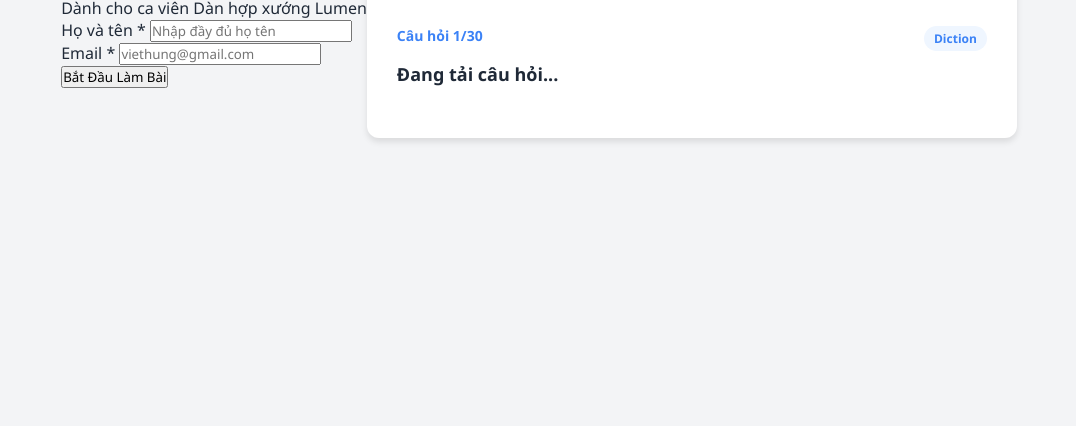
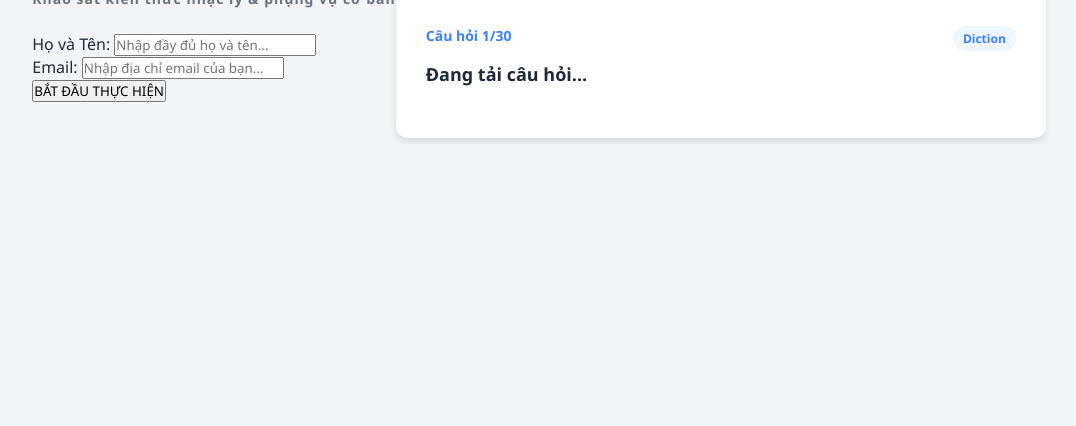
Before and after one commit to adminlumen-web/lumen-quiz, a plain HTML site: page index.html in a window 1280 px wide. Shown: the part 374-800 px from the top of the page, without its empty margins (101-1177 px from the left). Drawn offline with Linux system fonts and the light colour scheme.

Commit message:
Update index.html

```diff
--- a/index.html
+++ b/index.html
@@ -37,28 +37,40 @@
 </head>
 <body>
 
+<div class="container" id="main-container">
+    <!-- MÀN HÌNH ĐĂNG NHẬP -->
+    <div id="login-screen">
+        <h1>LUMEN CHOIR</h1>
+        <div class="subtitle">Khảo sát kiến thức nhạc lý & phụng vụ cơ bản</div>
+        <div class="form-group">
+            <label for="username">Họ và Tên:</label>
+            <input type="text" id="username" placeholder="Nhập đầy đủ họ và tên..." required>
+        </div>
+        <div class="form-group">
+            <label for="useremail">Email:</label>
+            <input type="email" id="useremail" placeholder="Nhập địa chỉ email của bạn..." required>
+        </div>
+        <button onclick="startQuiz()">BẮT ĐẦU THỰC HIỆN</button>
+    </div>
+
+    <!-- MÀN HÌNH LÀM BÀI TRẮC NGHIỆM -->
+    <div id="quiz-screen" style="display: none;">
+        <div class="progress-bar"><div class="progress-fill" id="progress"></div></div>
+        <div id="question-container"></div>
+        <button id="next-btn" onclick="nextQuestion()" style="display: none; background-color: var(--secondary-color); margin-top: 10px;">CÂU TIẾP THEO</button>
+    </div>
+
+    <!-- MÀN HÌNH KẾT QUẢ & CHỨNG NHẬN -->
+    <div id="result-screen" class="result-screen">
+        <h2>KẾT QUẢ KHẢO SÁT</h2>
+        <div id="result-content"></div>
+    </div>
+</div>
+
 <script>
         // Thay đường dẫn URL Google Apps Script của anh vào đây sau khi làm xong
         const SCRIPT_URL = "https://script.google.com/macros/s/AKfycbyt_eB5BRVjWwZDCzziXwKZ5FWGF18WHcpe9BeKm-QWRMvXf_advLudjMxGaIVJgGe-/exec";
     </script>
-
-    <div id="login-screen" class="w-full max-w-md bg-white rounded-2xl shadow-xl p-8 transition-all duration-300">
-        <div class="text-center mb-6">
-            <h2 class="text-2xl font-bold text-slate-800 uppercase tracking-wide">Khảo Sát Kiến Thức</h2>
-            <p class="text-sm text-slate-500 mt-1">Dành cho ca viên Dàn hợp xướng Lumen</p>
-        </div>
-        <form id="login-form" onsubmit="startQuiz(event)" class="space-y-4">
-            <div>
-                <label class="block text-sm font-semibold text-slate-700 mb-1">Họ và tên <span class="text-red-500">*</span></label>
-                <input type="text" id="user-name" required class="w-full px-4 py-2.5 border border-slate-300 rounded-lg focus:ring-2 focus:ring-blue-500 focus:outline-none transition" placeholder="Nhập đầy đủ họ tên">
-            </div>
-            <div>
-                <label class="block text-sm font-semibold text-slate-700 mb-1">Email <span class="text-red-500">*</span></label>
-                <input type="email" id="user-email" required class="w-full px-4 py-2.5 border border-slate-300 rounded-lg focus:ring-2 focus:ring-blue-500 focus:outline-none transition" placeholder="viethung@gmail.com">
-            </div>
-            <button type="submit" class="w-full bg-blue-600 hover:bg-blue-700 text-white font-semibold py-3 rounded-lg shadow-md hover:shadow-lg transition duration-200 cursor-pointer">Bắt Đầu Làm Bài</button>
-        </form>
-    </div>
 
 <div class="quiz-container">
     <div id="quiz-screen">
```
